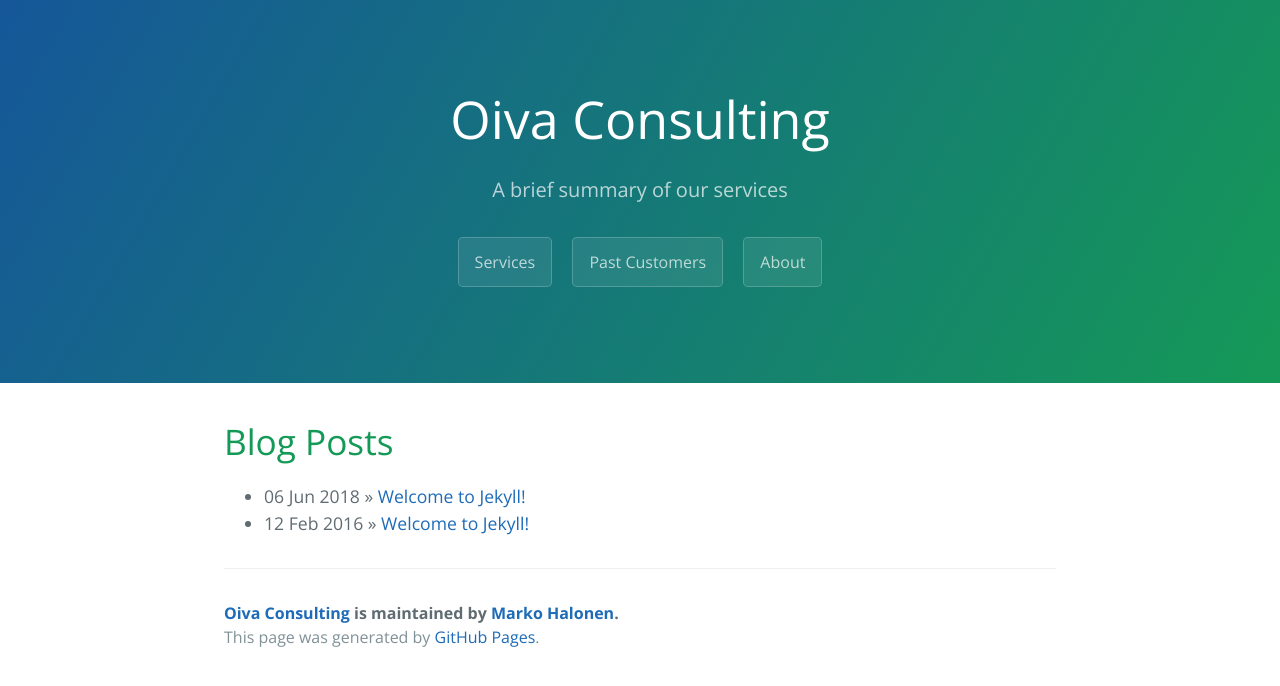
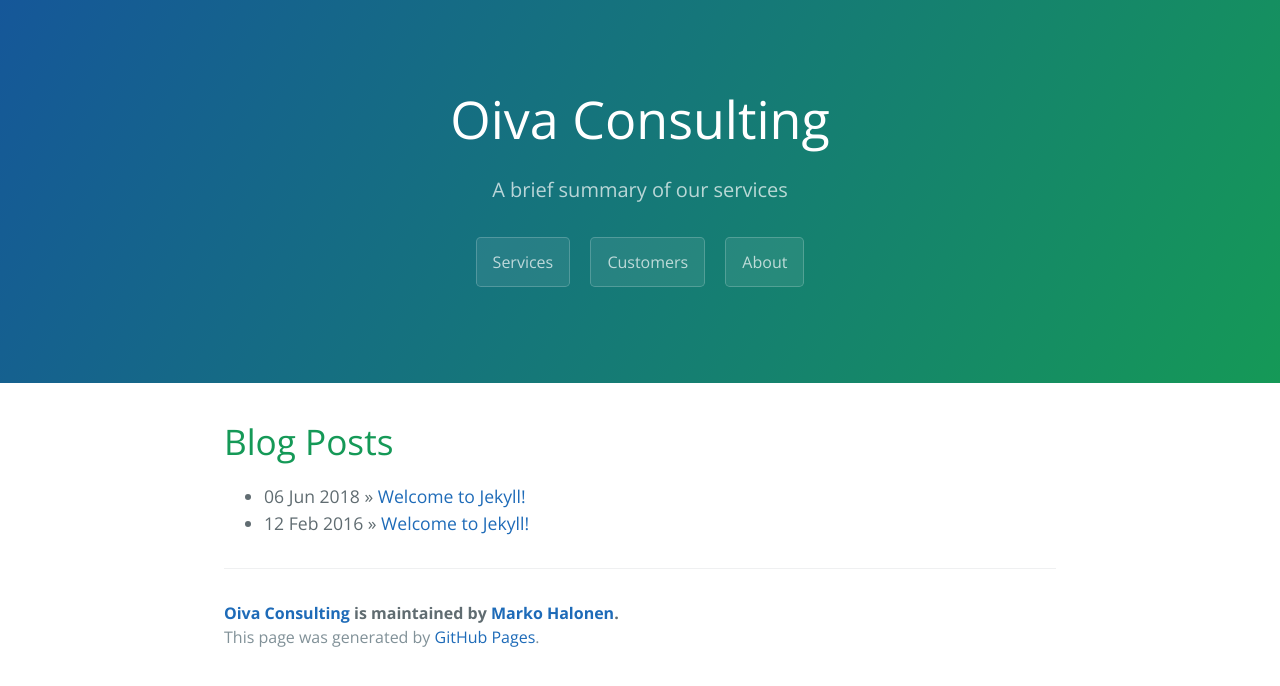
Before and after one commit to sisyfos123/sisyfos123.github.io, a Jekyll site: the page built from index.html, in a window 1280 px wide. Shown: the top 686 px of the page. Built offline with Jekyll 4.4.1, drawn with Linux system fonts in a browser that asks for light colours; the list of posts is cut into pages by our own code.

Commit message:
Update page-header.html

```diff
--- a/_includes/page-header.html
+++ b/_includes/page-header.html
@@ -2,6 +2,6 @@
   <a style="color:white; text-decoration:none;" href="https://sisyfos123.github.io" <h1 class="project-name">{{ site.title }}</h1></a>
   <h2 class="project-tagline">{{ site.tagline }}</h2>
   <a href="#" class="btn">Services</a>
-  <a href="#" class="btn">Past Customers</a>
+  <a href="#" class="btn">Customers</a>
   <a href="#" class="btn">About</a>
 </section>
```
